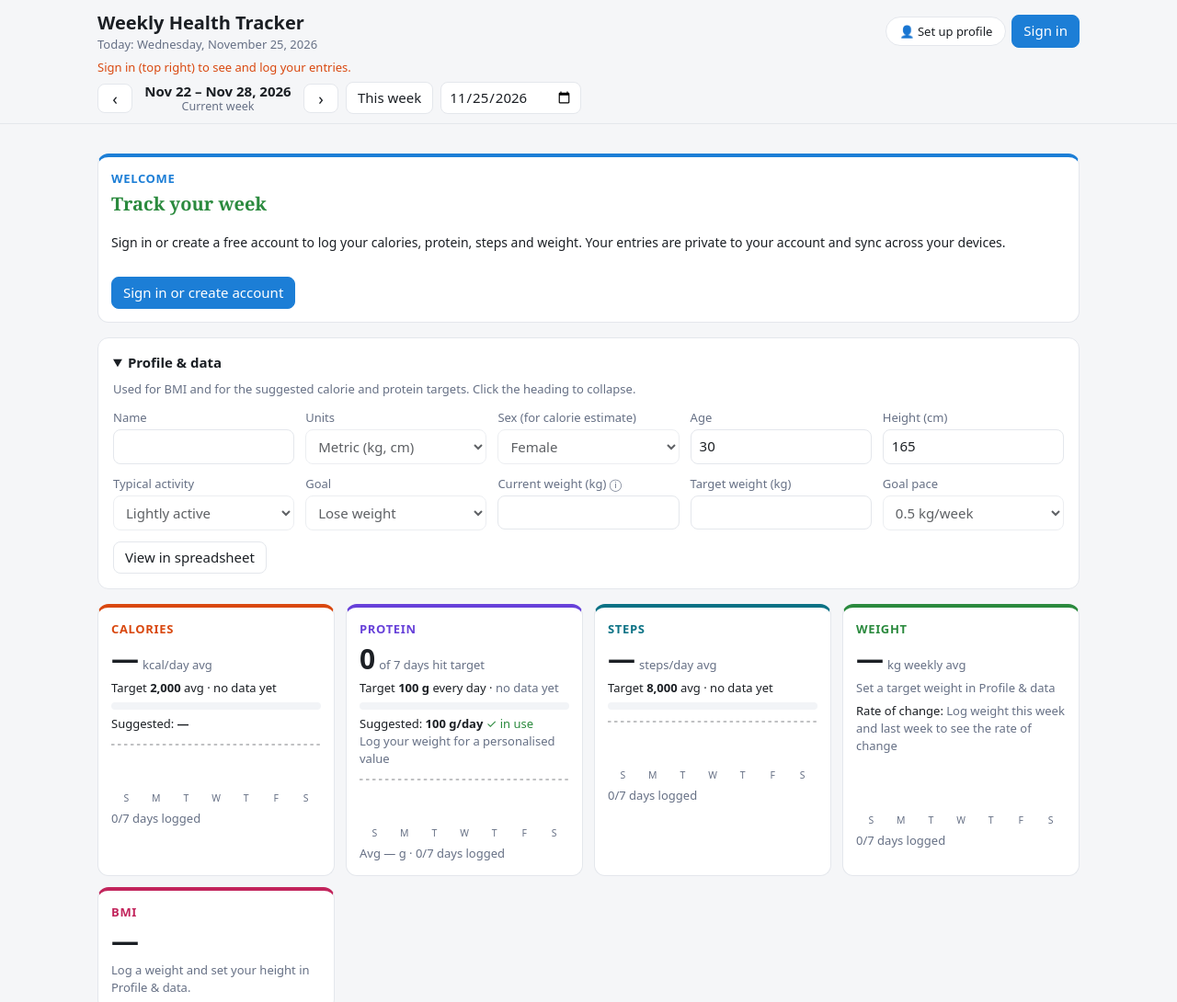
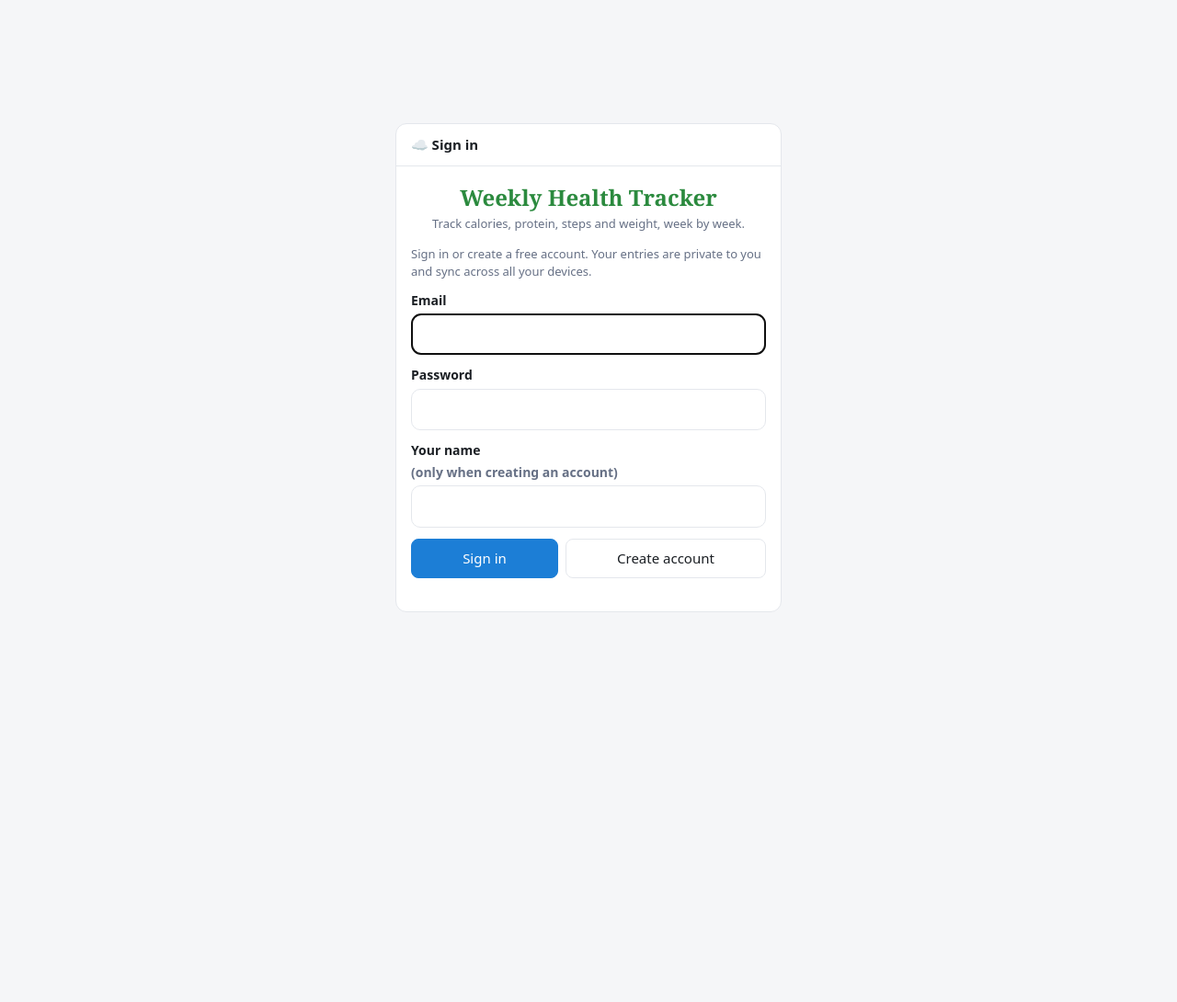
Before and after one commit to Lindz12/HealthTracker, a plain HTML site: page index.html in a window 1280 px wide. Shown: the top 1090 px of the page at 92% size. After the commit the page ends 800 px from the top, so only its background shows below. Drawn offline with nearby package versions, Linux system fonts and the light colour scheme.

Commit message:
Update index.html

```diff
--- a/index.html
+++ b/index.html
@@ -82,7 +82,11 @@ dialog::backdrop{background:rgba(0,0,0,.45)}
 .danger-zone{border:1px solid color-mix(in srgb,var(--bad) 40%,var(--line));border-radius:12px;padding:12px;background:color-mix(in srgb,var(--bad) 5%,var(--card))}
 button.danger{border-color:color-mix(in srgb,var(--bad) 45%,var(--line))}
 .welcome .actions{margin-top:6px}
-.locked-note{opacity:.55;pointer-events:none}
+body.is-locked main,body.is-locked .weeknav,body.is-locked #profileChip,body.is-locked #syncBtn{display:none}
+body.is-locked .authdlg::backdrop{background:var(--bg)}
+.gatebrand{display:none}
+body.is-locked .gatebrand{display:block;text-align:center;margin:4px 0 2px}
+.gatebrand h2{font:700 24px/1.2 Georgia,"Times New Roman",serif;color:var(--wt);margin:0 0 4px}
 button.primary{background:var(--accent);border-color:var(--accent);color:#fff}
 button.danger{color:var(--bad)}
 .top{position:sticky;top:0;z-index:5;background:var(--bg);border-bottom:1px solid var(--line);padding:10px max(16px,env(safe-area-inset-right)) 10px max(16px,env(safe-area-inset-left));padding-top:max(10px,env(safe-area-inset-top));display:grid;grid-template-columns:minmax(0,1fr);gap:6px}
@@ -257,7 +261,8 @@ th{font-size:12px;text-transform:uppercase;letter-spacing:.04em;color:var(--mute
 <dialog id="authDlg" class="authdlg" aria-label="Sign in">
   <div class="sheethead"><strong id="authTitle">☁️ Sign in</strong><span style="flex:1"></span><button type="button" id="authClose" class="iconbtn" aria-label="Close">✕</button></div>
   <form id="authForm" class="authbody" novalidate>
-    <p class="note" style="margin-top:0">Your entries sync across all your devices. Only you can see them.</p>
+    <div class="gatebrand"><h2>Weekly Health Tracker</h2><div class="muted sm">Track calories, protein, steps and weight, week by week.</div></div>
+    <p class="note" style="margin-top:0">Sign in or create a free account. Your entries are private to you and sync across all your devices.</p>
     <label>Email<input id="sbEmail" type="email" inputmode="email" autocomplete="username" autocapitalize="off" autocorrect="off" spellcheck="false"></label>
     <label>Password<input id="sbPass" type="password" autocomplete="current-password"></label>
     <label>Your name <span class="muted">(only when creating an account)</span><input id="sbName" type="text" autocomplete="name" maxlength="40"></label>
@@ -357,7 +362,7 @@ function save(){if(locked())return;try{localStorage.setItem(KEY,JSON.stringify(S
 
 /* ---------- Supabase cloud sync ---------- */
 const SYNC_KEY=KEY+'.synced',UID_KEY=KEY+'.uid';
-let sb=null,sbUser=null,synced=null,sbTimer=null,sbBusy=false,sbAgain=false,cloudFailed=false;
+let sb=null,sbUser=null,synced=null,sbTimer=null,sbBusy=false,sbAgain=false,cloudFailed=false,authReady=false;
 const cloudConfigured=()=>CLOUD;
 // Locked = accounts are on but nobody is signed in: show an empty, read-only tracker.
 // (Exception: Supabase could not load at all, e.g. offline, for someone already signed in on this device.)
@@ -472,11 +477,18 @@ function cloudInit(){
   dbStatus('Sign in (top right) to see and log your entries.','warn');
   sb.auth.onAuthStateChange((ev,session)=>{
     const u=session?session.user:null,changed=(u&&u.id)!==(sbUser&&sbUser.id);
-    sbUser=u;renderCloud();
+    sbUser=u;authReady=true;renderCloud();
+    if(u&&$('#authDlg').open&&!$('#authForm').hidden)$('#authDlg').close();   // signed in: leave the sign-in screen
+    lockUI();
     if(!changed)return;
     if(u)setTimeout(cloudLoad,0);
     else{S=fresh();renderProfile();renderAll();dbStatus('Signed out. Sign in to see and log your entries.','warn')}
   });
+  // No saved sign-in on this device: nothing to wait for, show the sign-in screen now.
+  if(!hasSession()){authReady=true;lockUI()}
+  else setTimeout(()=>{if(!authReady){authReady=true;lockUI()}},5000);   // saved sign-in that never resolves
+  // Backup for the auth event: once Supabase confirms there is no session, show the sign-in screen.
+  sb.auth.getSession().then(({data})=>{if(!(data&&data.session)&&!sbUser){authReady=true;renderCloud();lockUI()}}).catch(()=>{authReady=true;lockUI()});
   renderCloud();
 }
 window.addEventListener('online',()=>{if(sbUser)cloudFlush()});
@@ -880,6 +892,10 @@ function lockUI(){
   const on=locked();
   document.querySelectorAll('#log input,#targets input,#targets button,#profileForm input,#profileForm select,#viewSheet').forEach(el=>{el.disabled=on});
   document.body.classList.toggle('is-locked',on);
+  // Signed out: the sign-in screen is the only thing shown, and it cannot be closed.
+  const dlg=$('#authDlg');
+  if(on&&sb&&authReady&&!dlg.open)openAccount();
+  $('#authClose').hidden=on;
 }
 function renderAll(){renderBanner();renderHeader();renderNav();renderCards();renderTable();renderTargets();renderTrends();lockUI()}
 function renderLive(){syncCurWt();renderTargets();renderCards();markProtein();renderFoot();renderTrends();lockUI()}
@@ -1016,7 +1032,8 @@ $('#acctOut').onclick=async()=>{
 $('#syncBtn').onclick=()=>{if(sbUser)cloudLoad()};
 $('#acctBtn').onclick=()=>{if(sb)openAccount()};
 document.addEventListener('click',e=>{if(e.target.closest('[data-open-auth]')&&sb)openAccount()});
-$('#authClose').onclick=()=>$('#authDlg').close();
+$('#authClose').onclick=()=>{if(!locked())$('#authDlg').close()};
+$('#authDlg').addEventListener('cancel',e=>{if(locked())e.preventDefault()});   // Esc / back cannot skip the sign-in screen
 async function authAction(c,btn){
   const msg=t=>{$('#sbMsg').textContent=t};
   const email=$('#sbEmail').value.trim().toLowerCase(),password=$('#sbPass').value;
```
